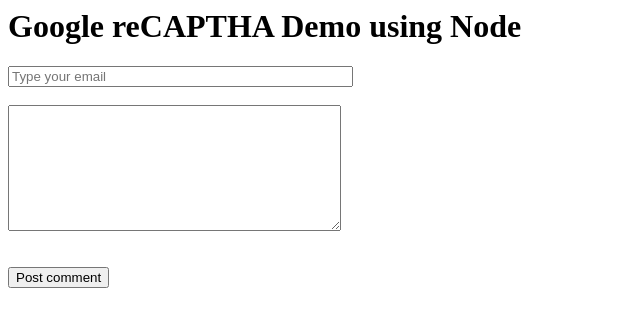
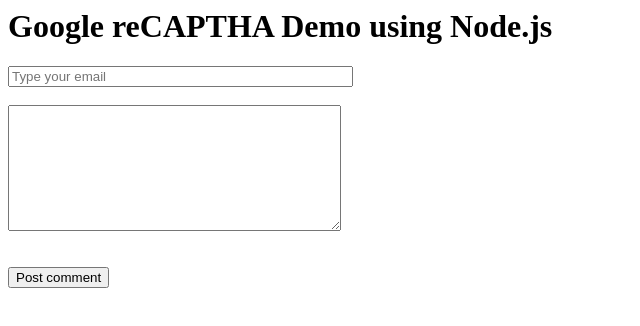
Before and after one commit to vaishnaviallampallewar/nodejs, a website: page index.html in a window 1280 px wide. Shown: the full height of the page, 0-640 px from the left. Drawn offline with nearby package versions, Linux system fonts and the light colour scheme; some packages are replaced by stand-ins of ours; a script that the page names is missing.

Commit message:
demo update

```diff
--- a/index.html
+++ b/index.html
@@ -4,7 +4,7 @@
     <script src='https://www.google.com/recaptcha/api.js'></script>
   </head>
   <body>
-    <h1>Google reCAPTHA Demo using Node</h1>
+    <h1>Google reCAPTHA Demo using Node.js</h1>
     <form id="comment_form" action='/submit' method="post">
       <input type="email" placeholder="Type your email" size="40"><br><br>
       <textarea name="comment" rows="8" cols="39"></textarea><br><br>
```
